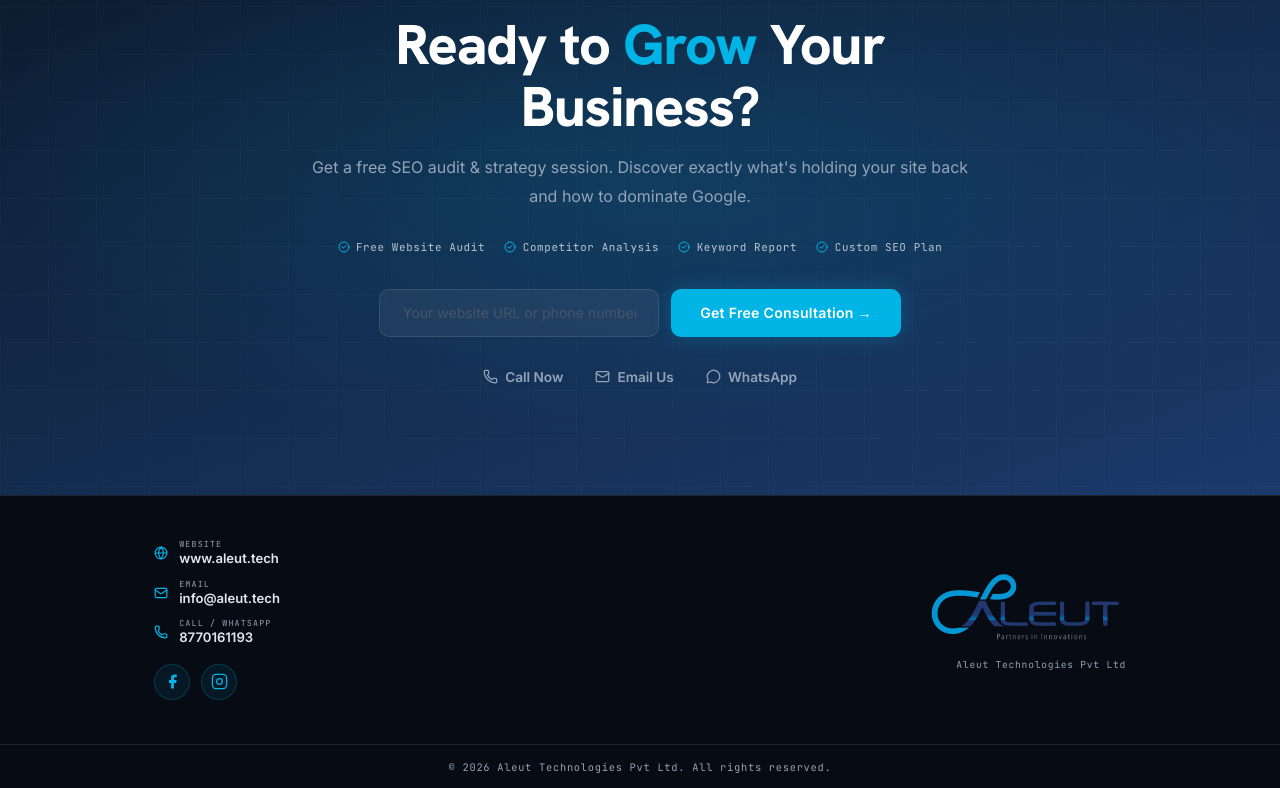
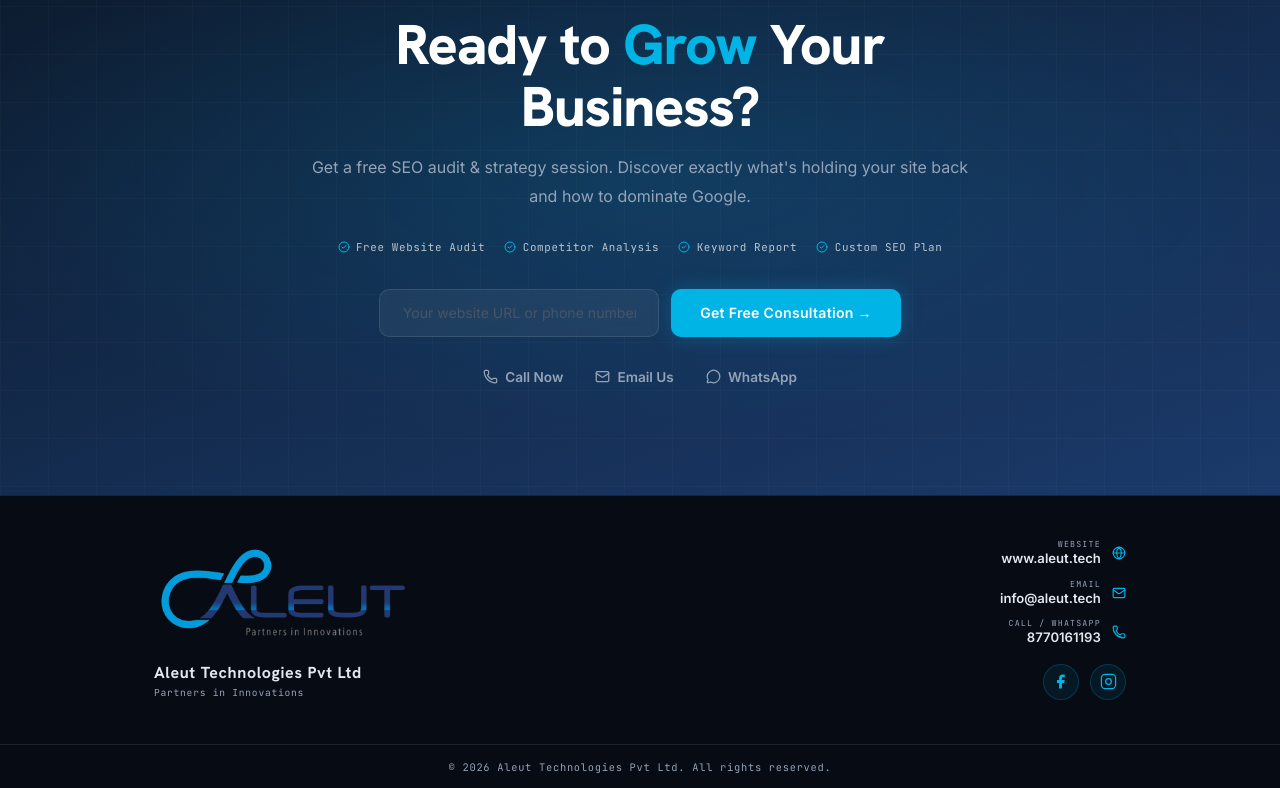
Before and after one commit to buzzhive001/Leading_page, a React (Vite) app: page / in a window 1280 px wide. Shown: the part 5915-6703 px from the top of the page. Built offline with nearby package versions, Linux system fonts and the light colour scheme.

Commit message:
feat: swap footer columns — logo+name left, contact+socials right; bigger logo
Co-Authored-By: Claude Sonnet 4.6 <noreply@anthropic.com>

```diff
--- a/src/App.jsx
+++ b/src/App.jsx
@@ -803,19 +803,26 @@ function Footer() {
         maxWidth:1100, margin:'0 auto', padding:'2.8rem 5vw',
         display:'flex', justifyContent:'space-between', alignItems:'center', gap:'2rem',
       }}>
-        {/* LEFT — contact info + socials */}
-        <div style={{ display:'flex', flexDirection:'column', gap:'0.85rem' }}>
+        {/* LEFT — logo + company name */}
+        <div style={{ display:'flex', flexDirection:'column', alignItems:'flex-start' }}>
+          <img src={logo} alt="Aleut Technologies" style={{ height:110, objectFit:'contain', maxWidth:260, marginBottom:'0.7rem', opacity:0.98 }} />
+          <p style={{ fontFamily:T.head, fontSize:'1rem', fontWeight:700, color:T.text, letterSpacing:'0.04em' }}>Aleut Technologies Pvt Ltd</p>
+          <p style={{ fontFamily:T.mono, fontSize:'0.6rem', color:T.muted, letterSpacing:'0.08em', marginTop:'0.2rem' }}>Partners in Innovations</p>
+        </div>
+
+        {/* RIGHT — contact info + socials */}
+        <div style={{ display:'flex', flexDirection:'column', gap:'0.85rem', alignItems:'flex-end' }}>
           {contacts.map(({ Icon, label, value, href }) => (
             <a key={label} href={href}
               target={href.startsWith('http') ? '_blank' : undefined} rel="noopener noreferrer"
               style={{ display:'flex', alignItems:'center', gap:'0.7rem', textDecoration:'none' }}
               onMouseEnter={e => e.currentTarget.style.opacity = '0.8'}
               onMouseLeave={e => e.currentTarget.style.opacity = '1'}>
-              <Icon size={14} color={T.blue} />
-              <div>
+              <div style={{ textAlign:'right' }}>
                 <div style={{ fontFamily:T.mono, fontSize:'0.52rem', letterSpacing:'0.14em', color:T.muted, textTransform:'uppercase', lineHeight:1 }}>{label}</div>
                 <div style={{ color:T.text, fontSize:'0.82rem', fontWeight:600, marginTop:'0.1rem', fontFamily:T.body }}>{value}</div>
               </div>
+              <Icon size={14} color={T.blue} />
             </a>
           ))}
 
@@ -836,12 +843,6 @@ function Footer() {
               </motion.a>
             ))}
           </div>
-        </div>
-
-        {/* RIGHT — logo + company name */}
-        <div style={{ display:'flex', flexDirection:'column', alignItems:'flex-end', textAlign:'right' }}>
-          <img src={logo} alt="Aleut Technologies" style={{ height:80, objectFit:'contain', maxWidth:200, marginBottom:'0.5rem', opacity:0.95 }} />
-          <p style={{ fontFamily:T.mono, fontSize:'0.6rem', color:T.muted, letterSpacing:'0.08em' }}>Aleut Technologies Pvt Ltd</p>
         </div>
       </div>
 
```
